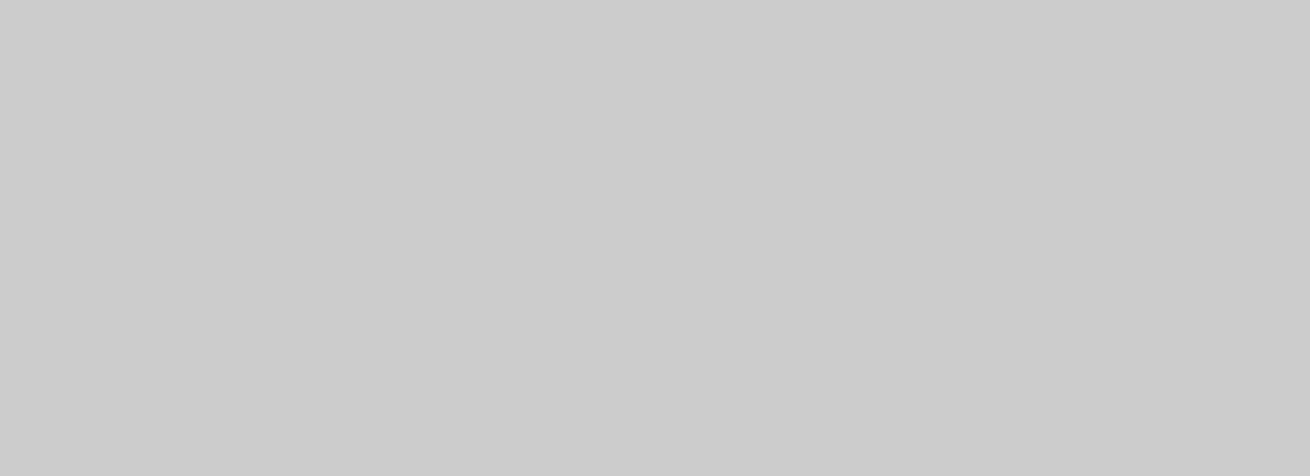
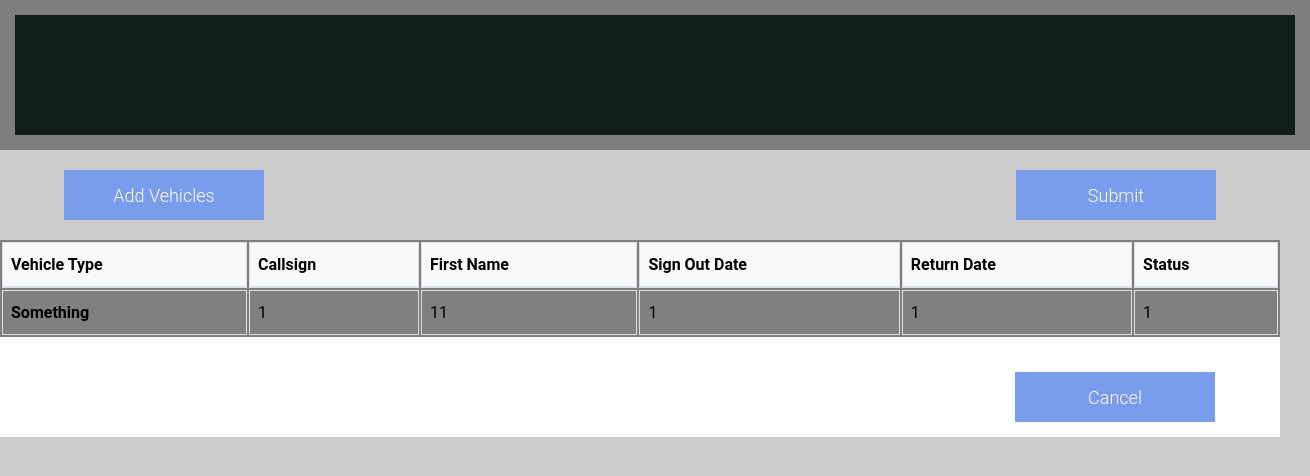
Before and after one commit to radiasian1122/vehicle-dispatch, a React (Vite) app in the folder frontend/: page /dispatch-form in a window 1280 px wide. Before the commit this address had no page. Shown: the top 476 px of the page, 1310 px wide, since content can reach past the window. Built offline with nearby package versions, Linux system fonts and the light colour scheme.

Commit message:
added dispatch form page

```diff
--- a/frontend/src/App.jsx
+++ b/frontend/src/App.jsx
@@ -2,6 +2,7 @@ import { useState } from "react";
 import { Routes, Route } from "react-router-dom";
 import Login from "./Login.jsx";
 import Home from "./Home.jsx";
+import DispatchForm from "./DispatchForm.jsx"
 import "./App.css";
 
 function App() {
@@ -10,6 +11,7 @@ function App() {
       <Routes>
         <Route index element={<Login />} />
         <Route path="/home" element={<Home />} />
+          <Route path="/dispatch-form" element={<DispatchForm/>} />
       </Routes>
     </>
   );
--- /dev/null
+++ b/frontend/src/DispatchForm.jsx
@@ -0,0 +1,52 @@
+import '../styles/dispatchForm.css'
+
+export default function DispatchForm() {
+
+
+    return (
+        <>
+            <header className="main-header flex">
+                <h1>{localStorage.getItem('username')}</h1>
+            </header>
+            <main className="main-content flex">
+                <div className="vehicle-list-header flex">
+                    <button className="add-vehicles-button">Add Vehicles</button>
+                    <button type="submit">Submit</button>
+                </div>
+                <form className="main-dispatch-form-container flex">
+
+                    <table className="dispatch-table">
+                        <thead>
+                        <tr>
+                            <th scope="col">Vehicle Type</th>
+                            <th scope="col">Callsign</th>
+                            <th scope="col">First Name</th>
+                            <th scope="col">Sign Out Date</th>
+                            <th scope="col">Return Date</th>
+                            <th scope="col">Status</th>
+                        </tr>
+                        </thead>
+                        <tbody>
+                        <tr>
+                            <th scope="row">Something</th>
+                            <td>1</td>
+
+                            <td>11</td>
+                            <td>1</td>
+                            <td>1</td>
+                            <td>1</td>
+                        </tr>
+
+                        </tbody>
+                    </table>
+
+                    <div className="vehicle-list-footer flex">
+                        <button>Cancel</button>
+                    </div>
+
+                </form>
+            </main>
+
+        </>
+    )
+}
--- a/frontend/src/Home.jsx
+++ b/frontend/src/Home.jsx
@@ -4,6 +4,8 @@ import "../styles/DispatchTable.css";
 import "../styles/Home.css";
 
 export default function Dispatch() {
+    const navigate = useNavigate();
+
     const [dispatches, setDispatches] = useState([]);
 
     useEffect(() => {
@@ -20,12 +22,12 @@ export default function Dispatch() {
                 <header className="main-header flex">
                     <h1>{localStorage.getItem('username')}</h1>
                 </header>
-                <div className='main-container flex'>
+                <div className='main-container-home flex'>
                     <div className="dispatch-overview flex">
 
                         <div className="dispatch-header flex">
                             <h2 className="dispatch-table-header">Dispatch Overview</h2>
-                            <button className="dispatch-button">Add Dispatch</button>
+                            <button className="dispatch-button" onClick={ () => navigate('/dispatch-form')}>Add Dispatch</button>
                         </div>
 
                                 <table className="dispatch-table">
--- a/frontend/styles/Home.css
+++ b/frontend/styles/Home.css
@@ -14,12 +14,13 @@
     font-size: large;
 }
 
-.main-container {
+.main-container-home {
     flex-direction: column;
     gap: 0;
     margin-top: 75px;
     width: 100%;
     justify-content: center;
+    align-items: center;
 }
 
 .dispatch-overview {
--- /dev/null
+++ b/frontend/styles/dispatchForm.css
@@ -0,0 +1,49 @@
+main {
+    flex-direction: column;
+    height: 100%;
+    justify-content: center;
+    align-items:center;
+}
+
+.main-dispatch-form-container {
+    flex-direction: column;
+    width: 100%;
+    background-color: white;
+}
+
+.vehicle-list-header {
+    justify-content: space-between;
+    padding: 20px;
+    width: 90%;
+}
+
+.vehicle-list-header button {
+    height: 50px;
+    width: 200px;
+    background-color: #799ced;
+    border: none;
+    font-size: large;
+    color: white;
+    font-weight: 300;
+}
+
+button:hover {
+    cursor: pointer;
+}
+
+.vehicle-list-footer {
+    justify-content: end;
+    padding: 15px;
+}
+
+.vehicle-list-footer button {
+    height: 50px;
+    width: 200px;
+    background-color: #799ced;
+    border: none;
+    font-size: large;
+    color: white;
+    font-weight: 300;
+    margin-top: 20px;
+    margin-right: 50px;
+}
```
